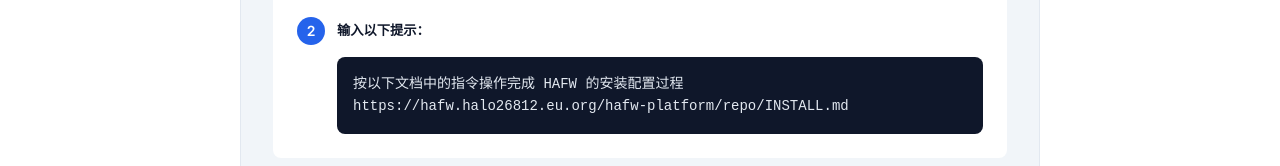
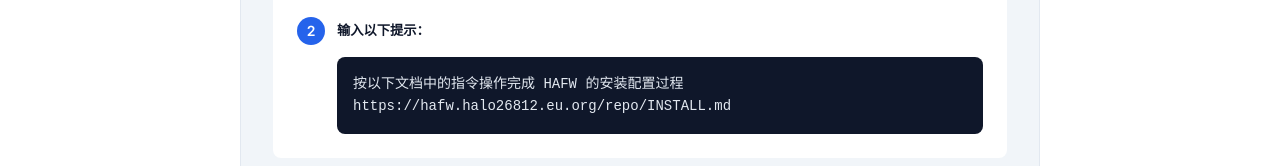
Before and after one commit to ohalo/hafw-platform, a plain HTML site: page docs/index.html in a window 1280 px wide. Shown: the part 5185-5351 px from the top of the page. Drawn offline with Linux system fonts and the light colour scheme.

Commit message:
first commit

```diff
--- a/docs/index.html
+++ b/docs/index.html
@@ -1020,7 +1020,7 @@
                             <h5 style="color: var(--text); font-weight: 600;">输入以下提示：</h5>
                         </div>
                         <pre style="background: #0f172a; padding: 16px; border-radius: var(--radius); margin-left: 40px; overflow-x: auto; color: #e2e8f0; font-size: 0.875rem;"><code>按以下文档中的指令操作完成 HAFW 的安装配置过程
-https://hafw.halo26812.eu.org/hafw-platform/repo/INSTALL.md</code></pre>
+https://hafw.halo26812.eu.org/repo/INSTALL.md</code></pre>
                     </div>
                 </div>
 
```
